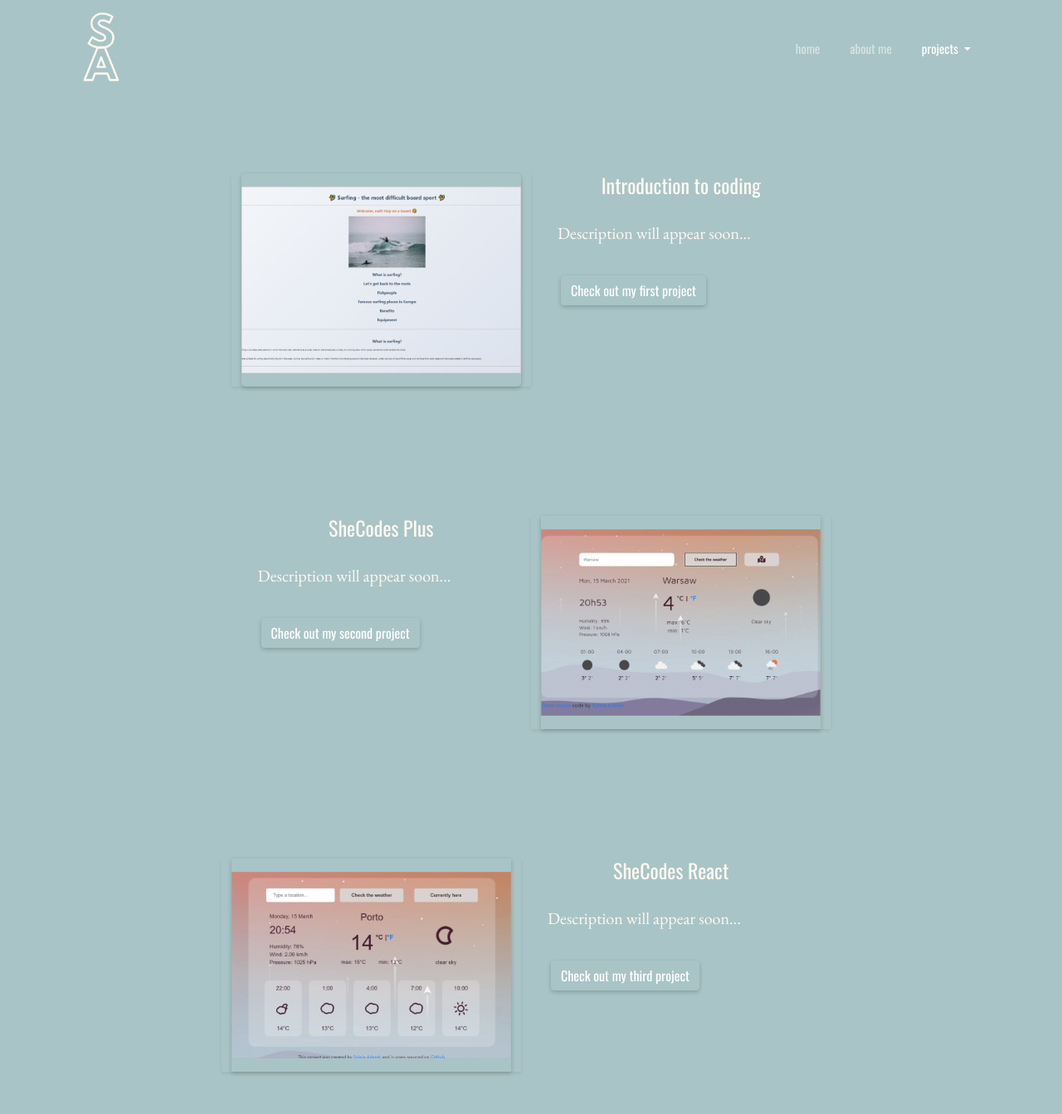
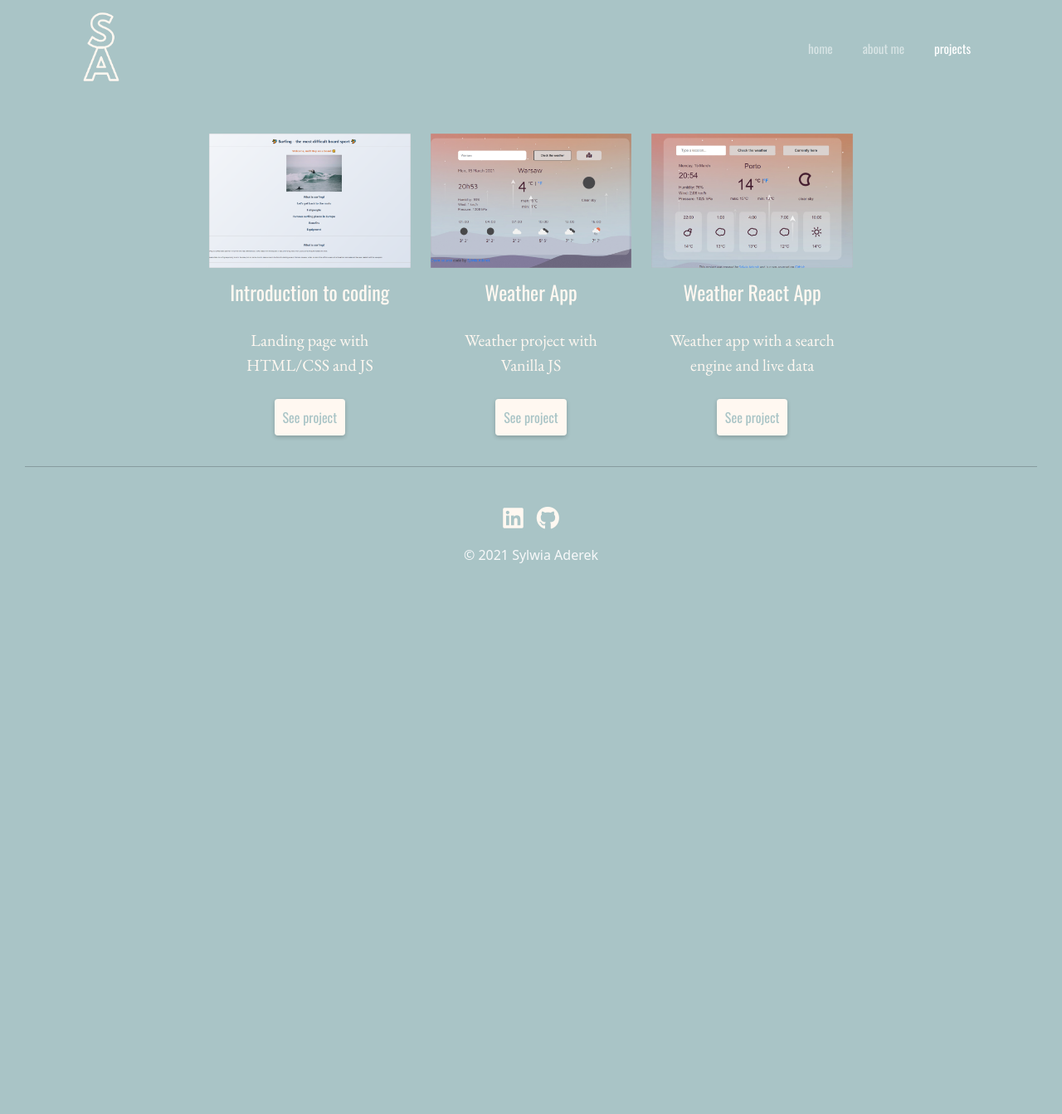
Before and after one commit to syl-ade/homework_week3, a website: page projects.html in a window 1280 px wide. Shown: the part 17-1360 px from the top of the page at 83% size. After the commit the page ends 800 px from the top, so only its background shows below. Drawn offline with nearby package versions, Linux system fonts and the light colour scheme.

Commit message:
Redesigned website
changed navbar
changed projects page
added about me content

```diff
--- a/projects.html
+++ b/projects.html
@@ -1,9 +1,10 @@
 <!DOCTYPE html>
 <html lang="en">
   <head>
-    <meta charset="UTF-8">
-    <meta http-equiv="X-UA-Compatible" content="IE=edge">
-    <meta name="viewport" content="width=device-width, initial-scale=1.0">
+    <meta charset="UTF-8" />
+    <meta http-equiv="X-UA-Compatible" content="IE=edge" />
+    <meta name="viewport" content="width=device-width, initial-scale=1.0" />
+
     <link
       href="https://cdn.jsdelivr.net/npm/bootstrap@5.0.0-beta2/dist/css/bootstrap.min.css"
       rel="stylesheet"
@@ -15,118 +16,60 @@
       integrity="sha384-b5kHyXgcpbZJO/tY9Ul7kGkf1S0CWuKcCD38l8YkeH8z8QjE0GmW1gYU5S9FOnJ0"
       crossorigin="anonymous"
     ></script>
+    <script src="https://kit.fontawesome.com/308f11efd8.js" crossorigin="anonymous"></script>
+
     <link rel="stylesheet" href="style.css" />
     <link rel="preconnect" href="https://fonts.gstatic.com">
     <link href="https://fonts.googleapis.com/css2?family=Oswald&display=swap" rel="stylesheet">
     <link rel="preconnect" href="https://fonts.gstatic.com">
     <link href="https://fonts.googleapis.com/css2?family=EB+Garamond&family=Oswald&display=swap" rel="stylesheet">
-    <script src="https://kit.fontawesome.com/308f11efd8.js" crossorigin="anonymous"></script>
-
-    <title>Projects</title>
+    <title>Sylwia Aderek - about me</title>
   </head>
   <body>
     <nav class="navbar navbar-expand-lg navbar-dark navbar-right ">
       <div class="container-fluid">
-          <a class="navbar-brand" href="#"><img src="images/SA(2).png" class="img-fluid logo" alt="logo"/></a>
+        <a class="navbar-brand" href="/"><img src="images/SA(2).png" class="img-fluid logo" alt="logo"/></a>
         <button class="navbar-toggler" type="button" data-bs-toggle="collapse" data-bs-target="#navbarSupportedContent" aria-controls="navbarSupportedContent" aria-expanded="false" aria-label="Toggle navigation">
           <span class="navbar-toggler-icon"></span>
         </button>
         <div class="collapse navbar-collapse" id="navbarSupportedContent">
           <ul class="navbar-nav ms-auto mb-lg-0">
             <li class="nav-item">
-                <a class="nav-link" aria-current="page" href="/">home</a>
+              <a class="nav-link " aria-current="page" href="/">home</a>
             </li>
             <li class="nav-item">
-                <a class="nav-link " href="about.html">about me</a>
+              <a class="nav-link" href="about.html">about me</a>
             </li>
-              <li class="nav-item dropdown">
-                <a class="nav-link dropdown-toggle  active" href="#" id="navbarDropdown" role="button" data-bs-toggle="dropdown" aria-expanded="false">
-                  projects
-                </a>
+            <li class="nav-item">
+                <a class="nav-link active" href="projects.html">projects</a>
+                            </li>
 
-                  <div class="dropdown-menu " aria-labelledby="navbarDropdown">
-                    <a class="dropdown-item nav-item" href="projects.html#first-project">simple html</a>
-                    <a class="dropdown-item nav-item" href="projects.html#second-project">weather app with js</a>
-                                    <a class="dropdown-item nav-item" href="projects.html#third-project">react weather app</a>
-                  </div>
-                </li>
         </div>
       </div>
     </nav>
     <div class="container mt-5">
-        <div class="projects d-flex justify-content-center mt-4">
-          <div class="row mt-5 mb-5" id="first-project">
-            <div
-            class="col-md d-flex justify-content-center  rounded-lg shadow-sm"
-            >
-            <img src="images/surfing.png" class="img-fluid rounded-3 pt-3 pb-3 project-img d-none d-md-block" alt="Man on a surfing board" />
+        <div class="row">
+            <div class="col-md-4">
+                <img class="img-fluid" src="images/surfing.png" alt="surfing project"/>
+                <h4>Introduction to coding</h4>
+                <p>Landing page with HTML/CSS and JS </p>
+                <a href="https://s3.amazonaws.com/shecodesio-production/challenge_submissions/files/000/138/423/original/Final_Project.html?1603987856" class="about-link btn-primary" target="_blank">See project</a>
+
               </div>
-            <div class="col-md">
-              <h4 class="f-oswald">Introduction to coding</h4>
-              <p>
-                Description will appear soon...
-              </p>
-              <a
-                href="https://s3.amazonaws.com/shecodesio-production/challenge_submissions/files/000/138/423/original/Final_Project.html?1603987856"
-                class="btn btn-primary ms-4 first-project-link f-oswald "
-                target="blank"
-                >Check out my first project</a
-                >
+            <div class="col-md-4">
+                <img class="img-fluid" src="images/weatherapp.png" alt="weather app">
+                <h4>Weather App</h4>
+                <p>Weather project with Vanilla JS</p>
+                <a href="https://compassionate-carson-385e81.netlify.app/" class="about-link btn-primary" target="_blank">See project</a>
             </div>
+            <div class="col-md-4">
+                <img class="img-fluid" src="images/weatherapp-react.png" alt="weather react app">
+                <h4>Weather React App</h4>
+                <p>Weather app with a search engine and live data</p>
+                <a href="https://skiesguys.netlify.app/" class="about-link btn-primary" target="_blank">See project</a>
+
             </div>
-          </div>
-        <div class="projects d-flex justify-content-center ">
 
-          <div class="row mt-5 mb-5" id="second-project">
-            <div class="col-md">
-            <h4 class="f-oswald">SheCodes Plus</h4>
-            <p>
-              Description will appear soon...
-
-            </p>
-            <a
-              href="https://shecodes-app.netlify.app/"
-              class="btn btn-primary ms-4 second-project-link f-oswald"
-              target="blank"
-              >Check out my second project</a
-              >
-          </div>
-          <div
-          class="col-md d-flex justify-content-center shadow-sm "
-          >
-            <img
-              src="images/weatherapp.png"
-              class="img-fluid pt-3 pb-3 project-img d-none d-md-block"
-              alt="My first weather application - screenshot"
-            />
-          </div>
-        </div>
-      </div>
-        <div class="projects d-flex justify-content-center">
-
-        <div class="row mt-5 mb-5" id="third-project">
-            <div
-              class="col-md d-flex justify-content-center rounded-lg shadow-sm"
-            >
-              <img src="images/weatherapp-react.PNG" class="img-fluid pt-3 pb-3 project-img d-none d-md-block"
-              alt="My first weather react application - screenshot"
-              />
-            </div>
-            <div class="col-md me-4">
-              <h4 class="f-oswald">SheCodes React</h4>
-              <p>
-                Description will appear soon...
-
-              </p>
-              <a
-              href="https://skiesguys.netlify.app"
-              class="btn btn-primary ms-4 third-project-link f-oswald"
-              target="blank"
-              >Check out my third project</a
-              >
-            </div>
-          </div>
-        </div>
         </div>
     </div>
   </body>
@@ -135,8 +78,8 @@
     <div class="container d-flex justify-content-center">
       <a href="https://www.linkedin.com/in/sylwiaaderek/" target="blank"><i class="fab fa-linkedin fs-3 me-3" ></i></a>
    <a href="https://github.com/syl-ade" target="blank"> <i class="fab fa-github fs-3"></i></a>
+  </div>
+  <div class="d-flex justify-content-center mt-3 text-light">© 2021 Sylwia Aderek</div>
 
-</div>
-<div class= "d-flex justify-content-center mt-3 text-light">© 2021 Sylwia Aderek</div>
   </footer>
 </html>
--- a/style.css
+++ b/style.css
@@ -37,7 +37,9 @@ h3 {
   text-align: center;
   font-size: 50px;
   margin-bottom: 5px;
-
+}
+h4{
+  margin-top: 15px;
 }
 .navbar{
   padding: 0 50px;
@@ -51,11 +53,20 @@ h3 {
   position: relative;
   z-index:30;
 }
-
-  btn{
-    font-family: var(--primary-font);
+  .col-md-4{
+    margin-bottom: 30px;
+    text-align: center;
+  }
 
 
+  .btn-primary{
+    font-family: var(--primary-font);
+    box-shadow: var(--box-shadow);
+    margin: 20px;
+border-radius: 4px;
+padding: 10px 10px;
+text-decoration: none;
+margin-bottom: 40px;
   }
 
 .dropdown-item{
@@ -77,11 +88,9 @@ p{
   font-size: 20px;
   line-height: 1.5;
   text-align: center;
-  text-align: justify;
 }
-img {
-  max-width: 400px;
-  max-height: 300px;
+img{
+  max-height: 200px;
 }
 i {
   color: var(--secondary-color);
@@ -138,19 +147,10 @@ float: right;
 }
 
 
-
-
-
-
-.my-photo {
-  max-width: 300px;
-  border-radius: 50%;
-}
 .logo{
   max-height: 100px;
   margin-right: 20px;
 }
-
 
 .navigation-links {
   display: flex;
@@ -219,48 +219,10 @@ float: right;
   display: block;
 }
 
-.first-project-link,
-.second-project-link,
-.third-project-link {
-  background: var(--primary-color);
-  border:none;
-  box-shadow: var(--box-shadow);
 
-
+h4{
+  font-family: var(--primary-font);
 }
-
-.first-project-link:hover{
-  background: #f5f2fe;
-  color: var(--primary-color);
-}
-
-.second-project-link:hover{
-  background: #f5f2fe;
-  color: var(--primary-color);
-}
-
-.third-project-link:hover{
-  background: #f5f2fe;
-  color: var(--primary-color);
-}
-
-
-
-input.form-control{
-  background: var(--secondary-color);
-}
-#submit:hover{
-  background:var(--primary-color);
-  color: var(--secondary-color);
-
-}
-.form-control{
-  min-width: 100px;
-}
-.hero h3,h4,h5 {
-  font-family: var(--secondary-font);
-}
-
 
 
 @media (max-width: 766px){
@@ -270,21 +232,34 @@ input.form-control{
   h2{
     margin-top: 40px;
  }
+ p{
+   font-size: 15px;
+ }
+ img{
+  margin-top: 20px;
+    }
 
+    .btn-primary{
+      margin-bottom: 20px;
+    }
  div.navigation-links {
    margin-top: 10px;
    margin-bottom: 20px;
  }
- .my-photo{
-   max-height: 190px;
- }
+
 }
 @media (max-width: 576px){
   .navbar{
     padding: 0 30px;
   }
   p{
-    padding: 0;
+    font-size: 15px;
+  }
+  img{
+margin-top: 20px;
+  }
+  .btn-primary{
+    margin-bottom: 20px;
   }
   div.hero {
     padding: 0 30px ;
@@ -306,9 +281,7 @@ input.form-control{
     .logo{
       max-width: 180px;
     }
-    .my-photo{
-      max-height: 160px;
-    }
+
 
     h4,h5{
       font-size: 15px;
```
Also changed, not shown: about.html (+20 -35 lines), index.html (+5 -15 lines). Lines whose indentation alone changed are shown as unchanged.
